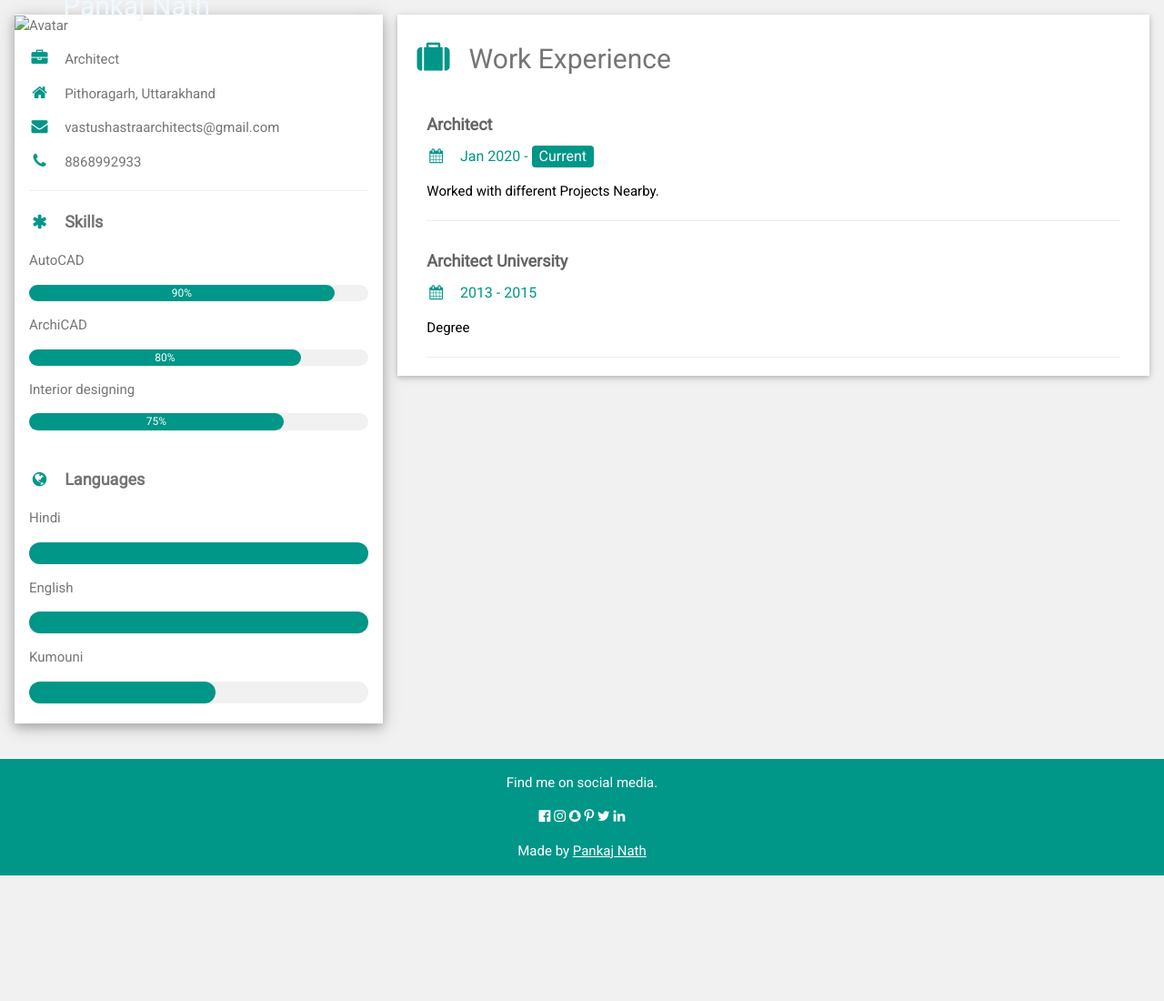
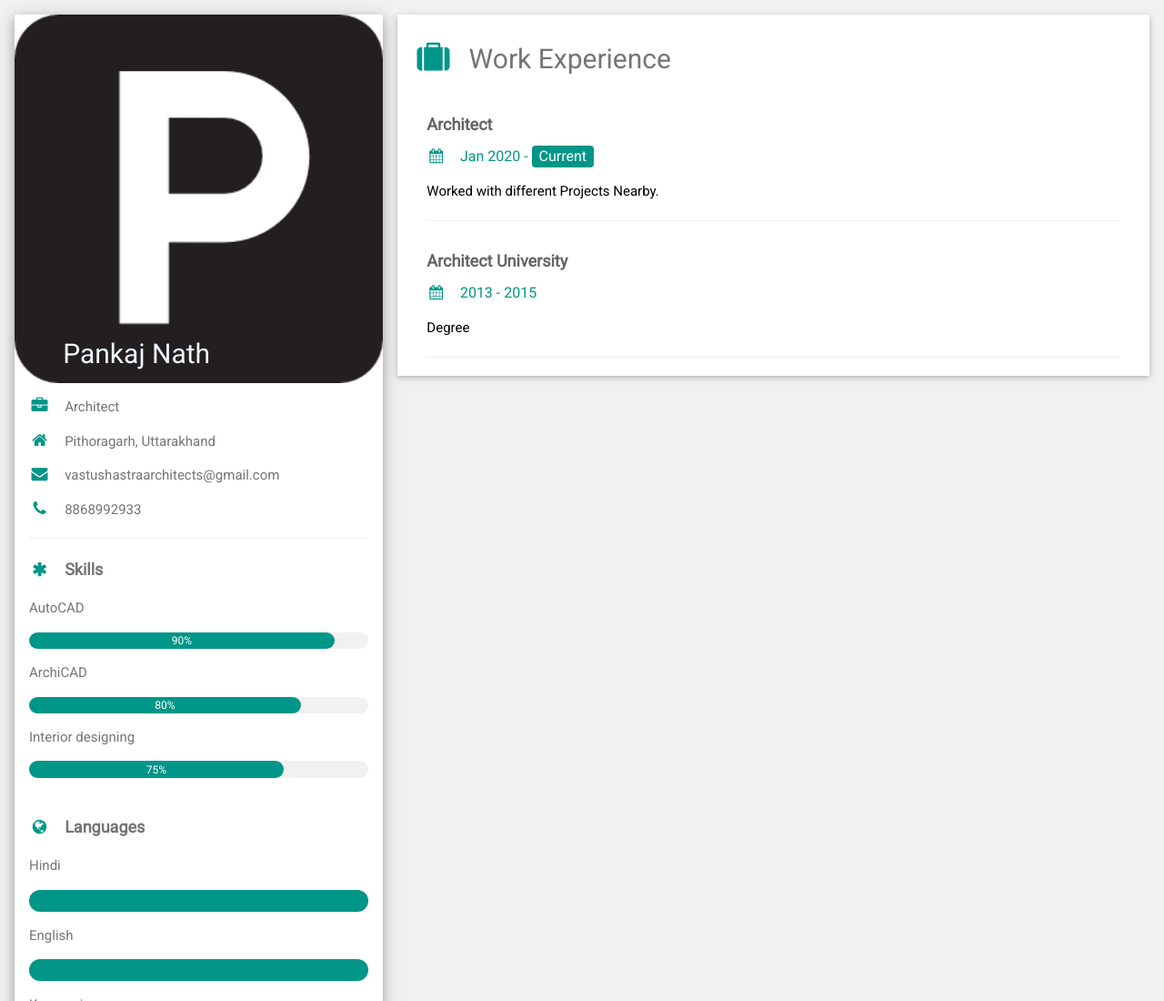
Before and after one commit to iamchampion/vastu, a plain HTML site: page index.html in a window 1280 px wide. Shown: the top 1100 px of the page at 91% size. Before the commit the page ends 962 px from the top, so only its background shows below. Drawn offline with nearby package versions, Linux system fonts and the light colour scheme.

Commit message:
Update index.html

```diff
--- a/index.html
+++ b/index.html
@@ -22,7 +22,7 @@
 
         <div class="w3-white w3-text-grey w3-card-4">
           <div class="w3-display-container">
-            <img src="/D:\javascript\image\i.png" style="width:100%" alt="Avatar">
+            <img src="i.png" style="width:100%" alt="Avatar">
             <div class="w3-display-bottomleft w3-container w3-text-black">
               <h2 style="color: aliceblue;">&nbsp;&nbsp;&nbsp;&nbsp; Pankaj Nath</h2>
             </div>
```
